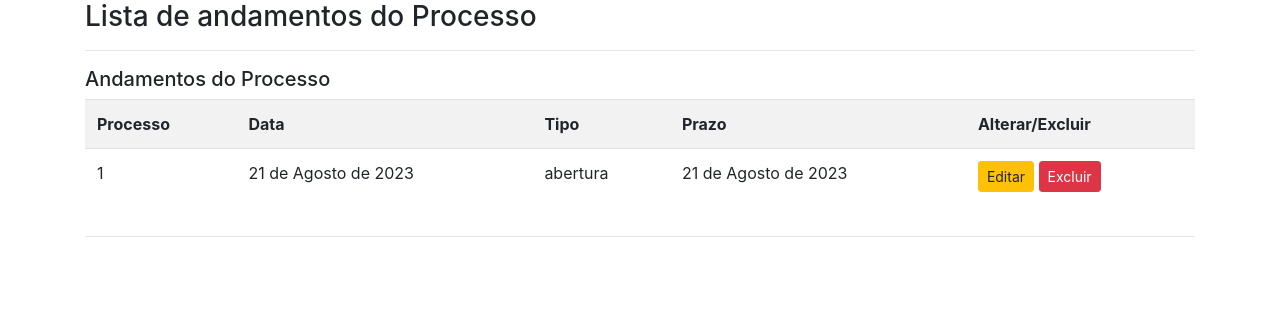
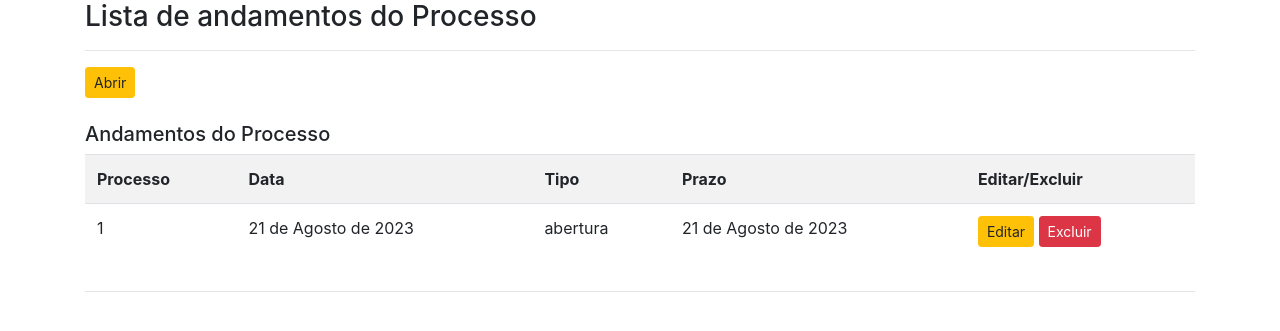
Before and after one commit to siconeli/CP4, a Django app: page /listar/andamento/adm/2/ in a window 1280 px wide. Shown: the part 69-400 px from the top of the page. Run offline with Django 4.2, Linux system fonts and the light colour scheme; a user stored in the database is signed in; data comes from the database, SQL or seed files in the repository; some libraries are stand-ins or nearby versions.

Commit message:
construindo

```diff
--- a/cadastros/templates/cadastros/listas/cadandprocessoadm-listar.html
+++ b/cadastros/templates/cadastros/listas/cadandprocessoadm-listar.html
@@ -14,6 +14,11 @@
 <h3>Lista de andamentos do Processo</h3>
 <hr>
 
+<!--Botão para abrir o template de envio de arquivos do processo-->
+<a href="{% url 'index' %}" class="btn btn-warning btn-sm">Abrir</a>
+
+<br></br>
+
 <h5>Andamentos do Processo</h5>
 <!--Lista de andamentos-->
 <div class="table-responsive">
@@ -23,7 +28,7 @@
             <th>Data</th>
             <th>Tipo</th>
             <th>Prazo</th>
-            <th>Alterar/Excluir</th>
+            <th>Editar/Excluir</th>
         </tr>
 
         {% for andamento in object_list %}
--- a/cadastros/templates/cadastros/listas/cadprocessoadm-listar.html
+++ b/cadastros/templates/cadastros/listas/cadprocessoadm-listar.html
@@ -35,7 +35,7 @@
             <th>Processo</th>
             <th>Município</th>
             <th>Arquivo</th>
-            <th>Alterar/Excluir</th>
+            <th>Editar/Excluir</th>
             <th>Andamento</th>
         </tr>
 
```
